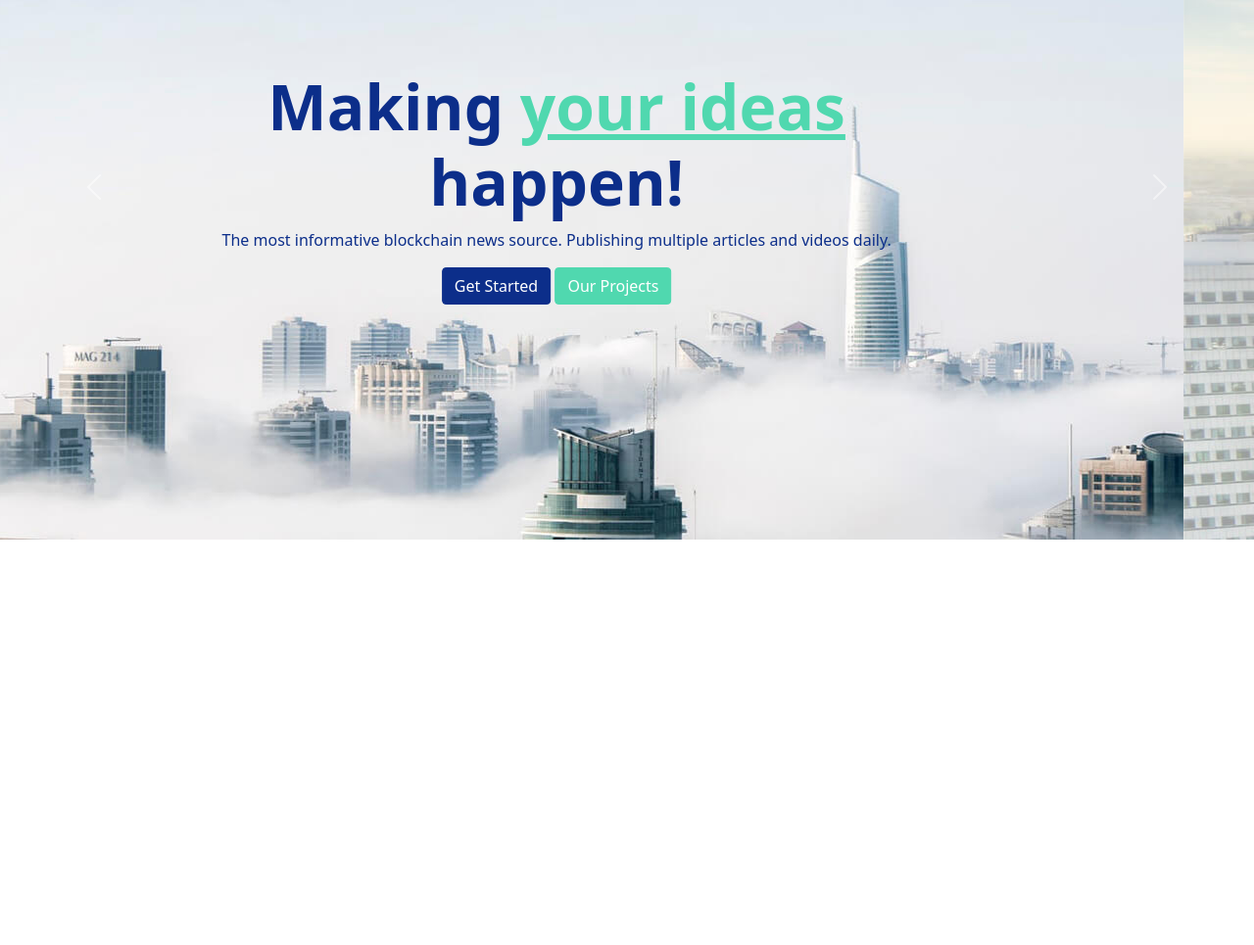
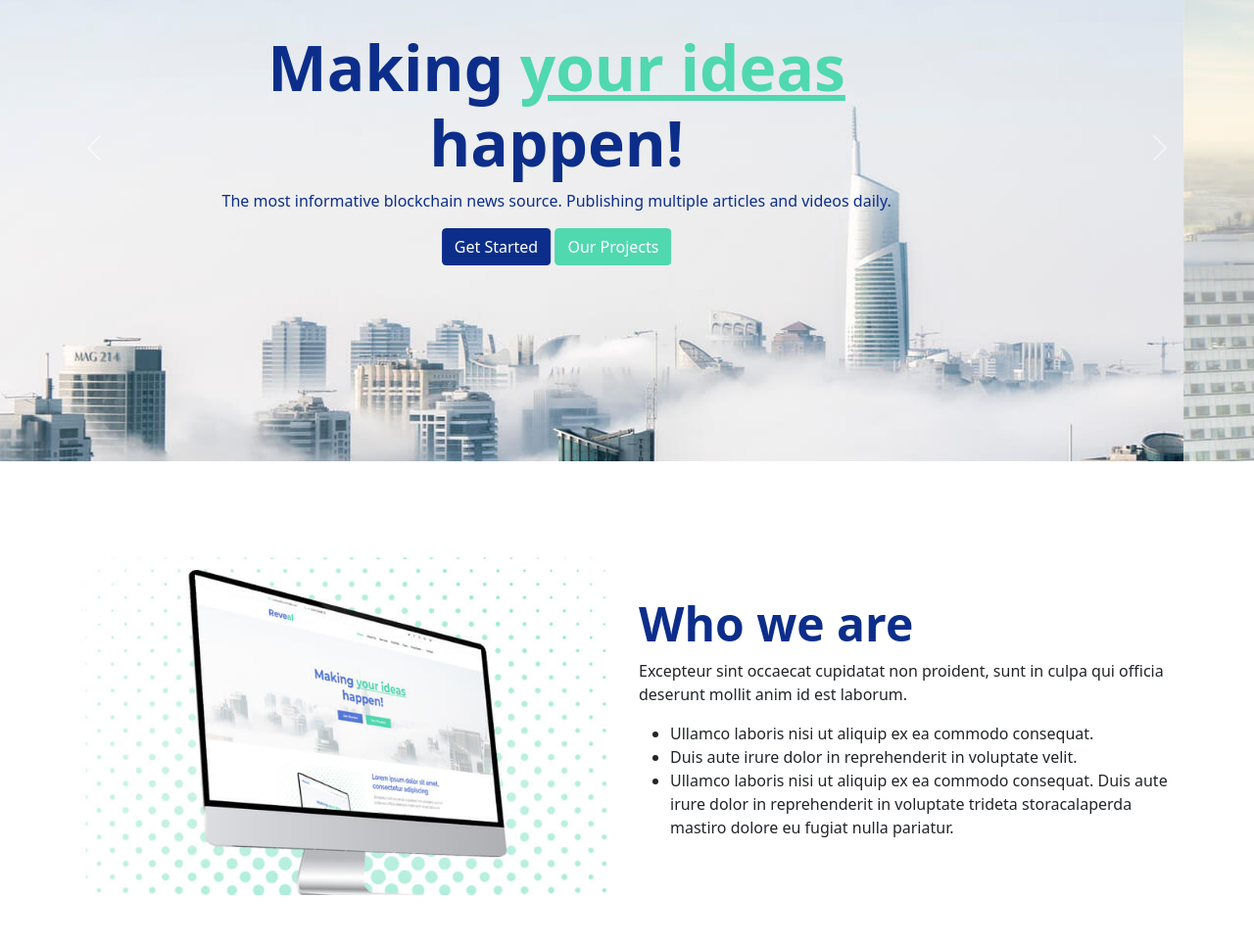
Before and after one commit to muhiminulalvi/bootstrap-landing-page, a plain HTML site: page index.html in a window 1280 px wide. Shown: the part 260-1225 px from the top of the page at 98% size. Before the commit the page ends 811 px from the top, so only its background shows below. Drawn offline with Linux system fonts and the light colour scheme.

Commit message:
who we are

```diff
--- a/css/style.css
+++ b/css/style.css
@@ -1,14 +1,14 @@
 .banner-img1 {
     background-image: url(../image/carousel/1.jpg);
-    height: 90vh;
+    height: 80vh;
 }
 
 .banner-img2 {
     background-image: url(../image/carousel/3.jpg);
-    height: 90vh;
+    height: 80vh;
 }
 
 .banner-img3 {
     background-image: url(../image/carousel/5.jpg);
-    height: 90vh;
+    height: 80vh;
 }
--- a/index.html
+++ b/index.html
@@ -104,6 +104,26 @@
         </button>
       </div>
     </section>
+
+    <!-- Section 1 -->
+    <main>
+      <section class="container my-5 py-5">
+        <div class="row align-items-center">
+          <div class="col-md-6">
+            <img src="image/about-img.jpg" alt="" class="w-100">
+          </div>
+          <div class="col-md-6">
+            <h1 class="text-primary fw-bold display-5">Who we are</h1>
+            <p>Excepteur sint occaecat cupidatat non proident, sunt in culpa qui officia deserunt mollit anim id est laborum.</p>
+            <ul>
+              <li>Ullamco laboris nisi ut aliquip ex ea commodo consequat.</li>
+              <li>Duis aute irure dolor in reprehenderit in voluptate velit.</li>
+              <li>Ullamco laboris nisi ut aliquip ex ea commodo consequat. Duis aute irure dolor in reprehenderit in voluptate trideta storacalaperda mastiro dolore eu fugiat nulla pariatur.</li>
+            </ul>
+          </div>
+        </div>
+      </section>
+    </main>
   </header>
 
   <!-- JS Link -->
```
